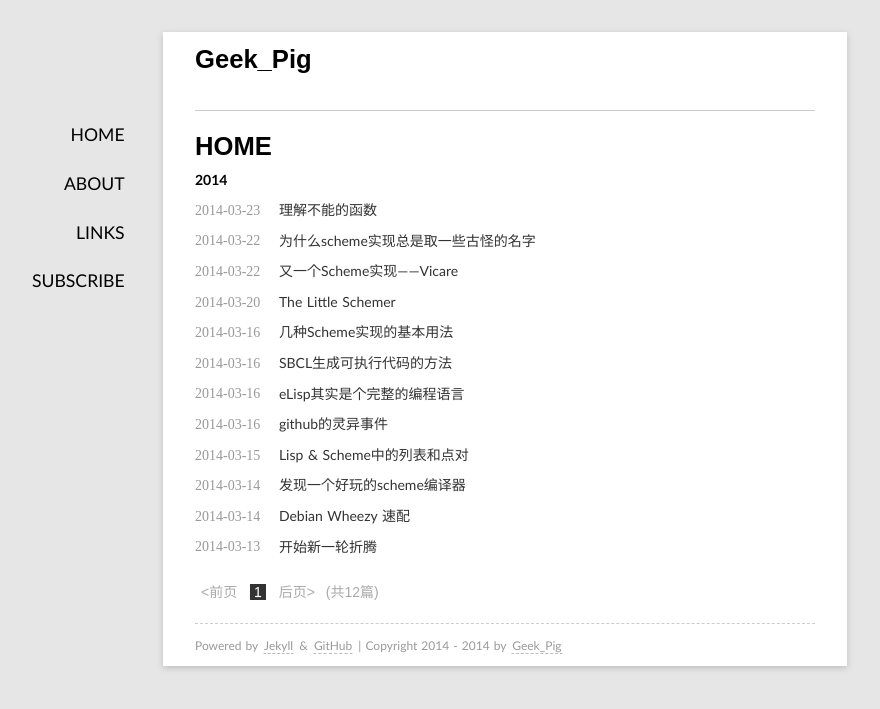
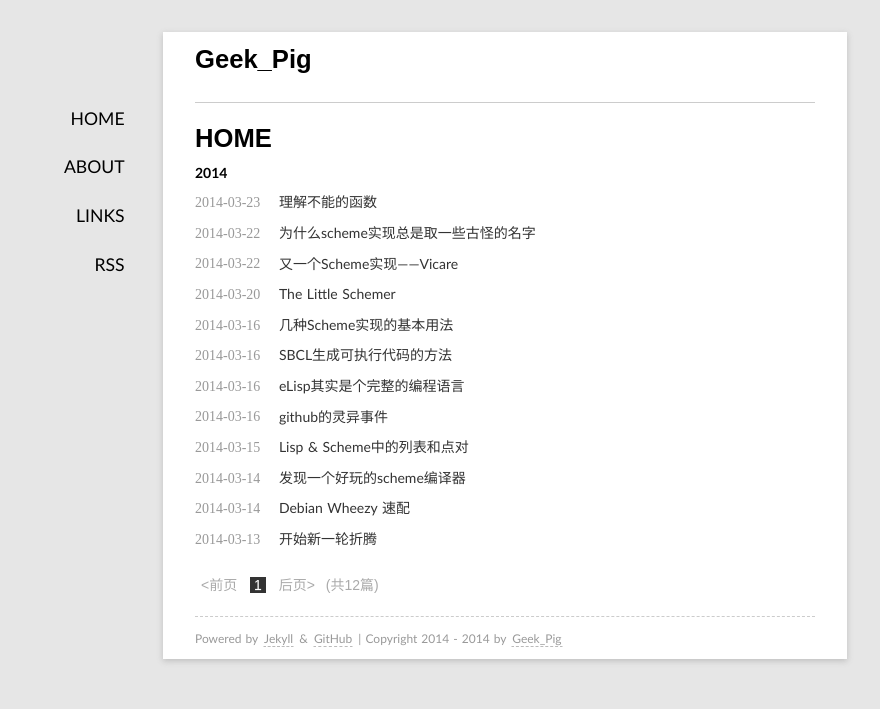
Before and after one commit to rhuichao/uternet.github.io, a Jekyll site: the page built from index.html, in a window 1280 px wide. Shown: the top 709 px of the page, without its empty margins (135-1015 px from the left). Built offline with Jekyll 4.4.1, drawn with Linux system fonts in a browser that asks for light colours; some web fonts are replaced; Markdown is read by kramdown in place of the engine named in the settings; the list of posts is cut into pages by our own code.

Commit message:
new document posted

```diff
--- a/_layouts/default.html
+++ b/_layouts/default.html
@@ -48,14 +48,18 @@
 
         <header>
             <h1>{{ site.author }}</h1>
-        </header>
-        <nav>
+            <P>
+
+                    <nav>
             <span><a title="home page" class="" href="/">Home</a></span>
             <span><a title="about" class="" href="/about/">About</a></span>
             <span><a title="links" class="" href="/links/">Links</a></span>
             <!--<span><a title="The Little Schemer" class="" href="/TLS/">The Little Schemer</a></span>-->
-            <span><a title="subscribe by RSS" class="" href="/feed/">Subscribe</a></span>
+            <span><a title="subscribe by RSS" class="" href="/feed/">RSS</a></span>
         </nav>
+
+        </header>
+
             <p>
         <h1>{{ page.title }}</h1> <!--页面标题-->
 
--- a/media/css/style.css
+++ b/media/css/style.css
@@ -171,7 +171,6 @@
 header{
     padding:.5em 0;
     border-bottom: 1px solid #cccccc;
-    height: 62px;
 }
 
 /******************************导航条-HOME ABOUT ...***********************/
```
